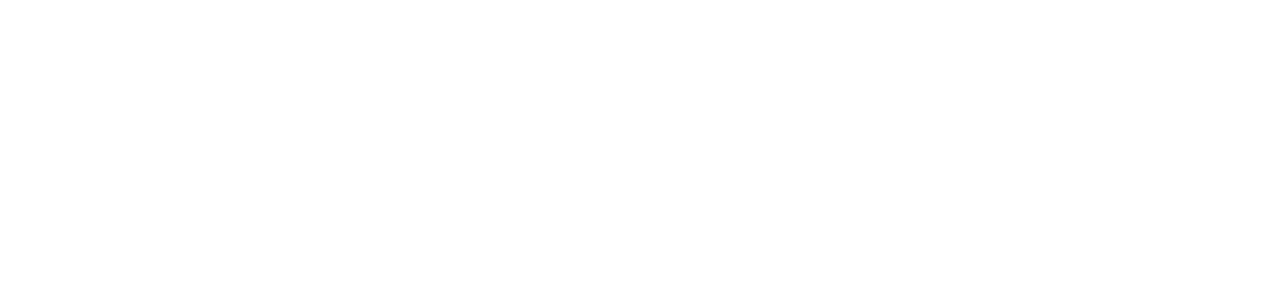
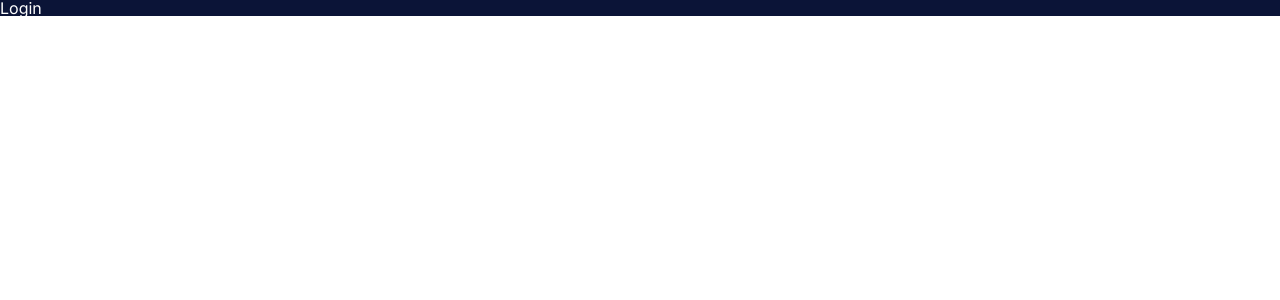
Before and after one commit to EstacionOtaku/Estacion-Otaku, a React (Create React App) app: page /login in a window 1280 px wide. Before the commit this address had no page. Shown: the top 300 px of the page. Built offline with nearby package versions, Linux system fonts and the light colour scheme.

Commit message:
Create and linking User Pages

```diff
--- a/src/App.js
+++ b/src/App.js
@@ -1,11 +1,16 @@
 import { Route, Routes } from "react-router-dom";
 import Hero from "./components/Hero";
+import Login from "./pages/Login";
+import Register from "./pages/Register";
 
 const App = () => {
   return (
     <main className="main">
       <Routes>
         <Route path="/" element={<Hero/>} />
+        <Route path="/login" element={<Login/>} />
+        <Route path="/register" element={<Register/>} />
+
       </Routes>
     </main>
   );
--- a/src/index.css
+++ b/src/index.css
@@ -6,6 +6,7 @@
 
 .body {
   font-family: "Inter", sans-serif;
+  color: #fff;
 }
 
 .main {
--- /dev/null
+++ b/src/pages/Login.js
@@ -0,0 +1,9 @@
+const Login = () => {
+    return (
+        <>
+            <div> Login </div>
+        </>
+     );
+}
+
+export default Login;
--- /dev/null
+++ b/src/pages/Register.js
@@ -0,0 +1,9 @@
+const Register = () => {
+    return (
+        <>
+            <div> Register </div>
+        </>
+     );
+}
+
+export default Register;
```
